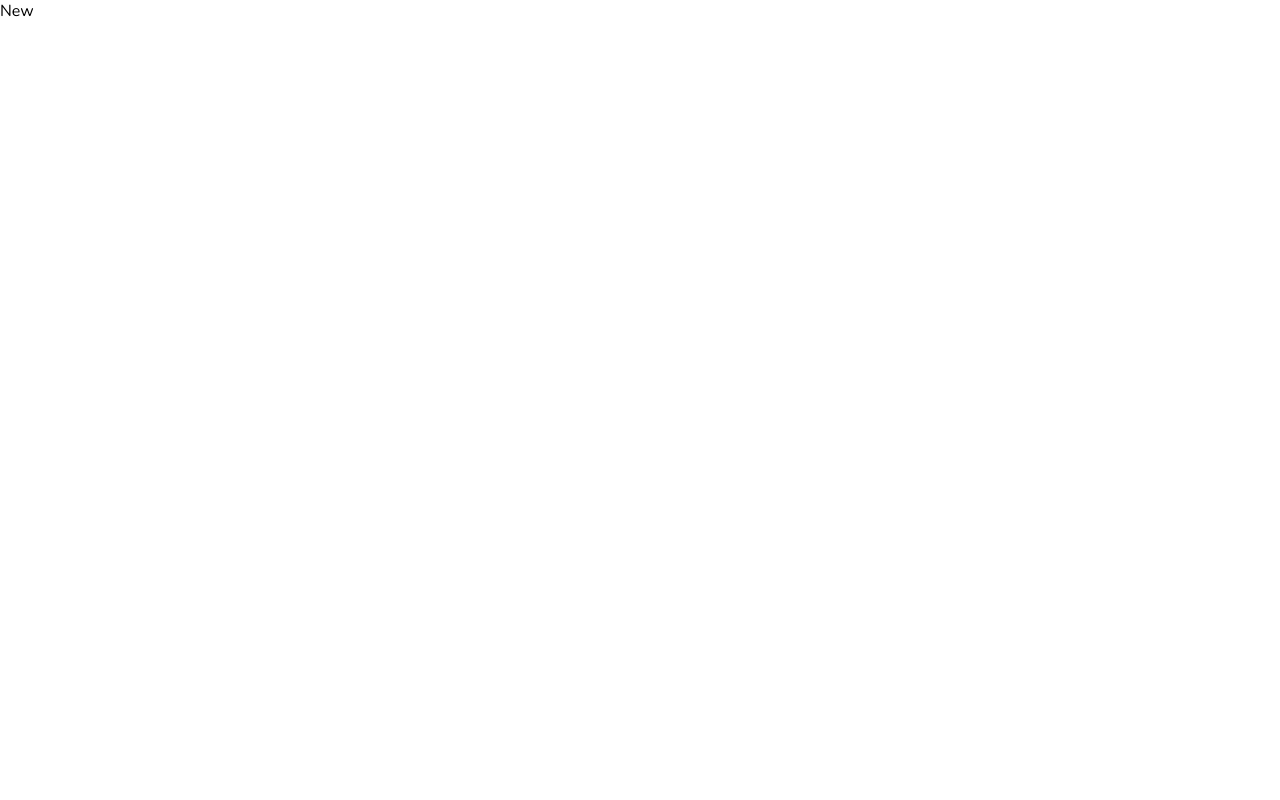
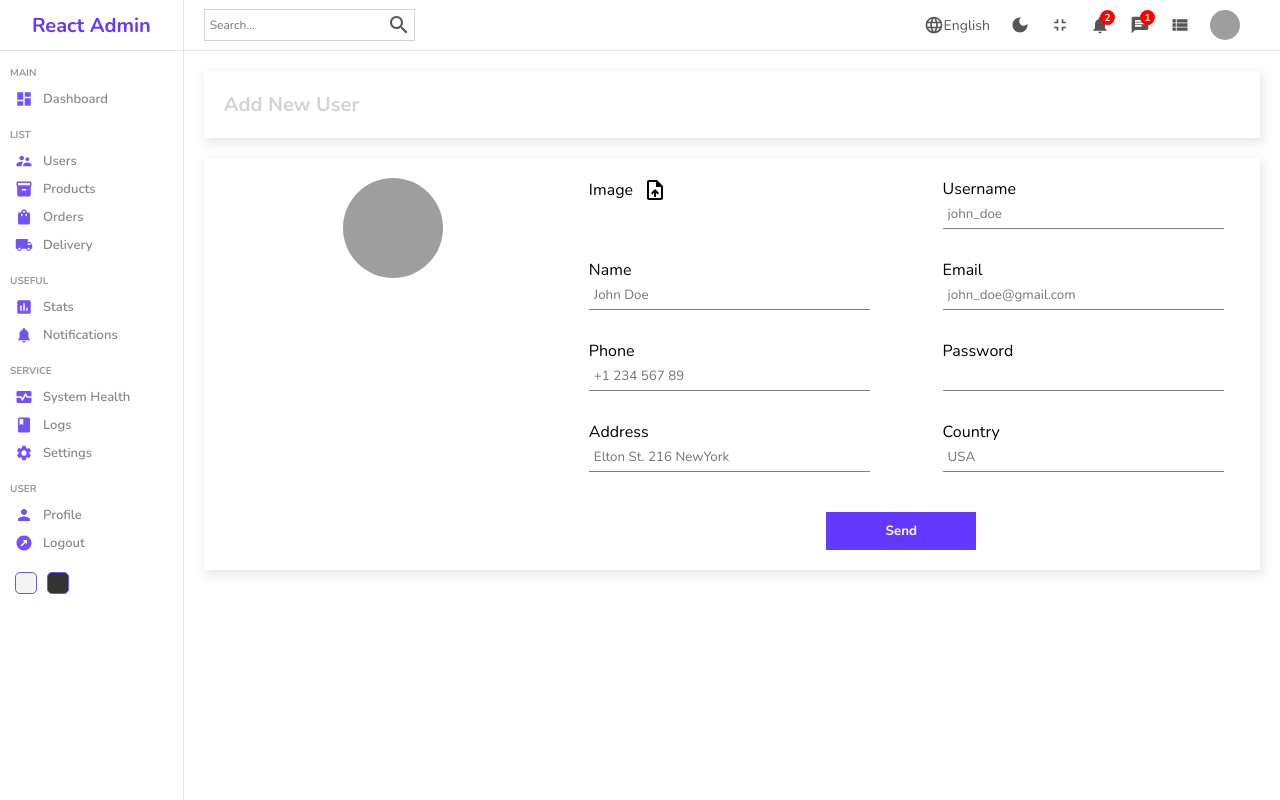
Before and after one commit to varunpats/adminDashboard, a React (Create React App) app in the folder admin-dashboard/: page /users/new in a window 1280 px wide. Built offline with nearby package versions, Linux system fonts and the light colour scheme; grey boxes are pictures that could not be loaded.

Commit message:
Page to add new user

```diff
--- a/admin-dashboard/src/pages/new/New.js
+++ b/admin-dashboard/src/pages/new/New.js
@@ -1,8 +1,63 @@
 import React from 'react';
+import Sidebar from '../../components/sidebar/Sidebar';
+import Navbar from '../../components/navbar/Navbar';
+import UploadFileIcon from '@mui/icons-material/UploadFile';
 import './New.scss';
 
 export default function New() {
     return (
-        <div>New</div>
+        <div className='new'>
+            <Sidebar />
+            <div className='container'>
+                <Navbar />
+                <div className='top'>
+                    <h1>Add New User</h1>
+                </div>
+                <div className='bottom'>
+                    <div className='left'>
+                        <img src='https://icon-library.com/images/no-image-icon/no-image-icon-0.jpg' alt='' />
+                    </div>
+                    <div className='right'>
+                        <form>
+                            <div className='formInput'>
+                                <label htmlFor='fileUpload'>
+                                    Image<UploadFileIcon className='icon' />
+                                </label>
+                                <input type='file' id='fileUpload' style={{ display: 'none' }} />
+                            </div>
+                            <div className='formInput'>
+                                <label>Username</label>
+                                <input type='text' placeholder='john_doe' />
+                            </div>
+                            <div className='formInput'>
+                                <label>Name</label>
+                                <input type='text' placeholder='John Doe' />
+                            </div>
+                            <div className='formInput'>
+                                <label>Email</label>
+                                <input type='email' placeholder='john_doe@gmail.com' />
+                            </div>
+                            <div className='formInput'>
+                                <label>Phone</label>
+                                <input type='text' placeholder='+1 234 567 89' />
+                            </div>
+                            <div className='formInput'>
+                                <label>Password</label>
+                                <input type='password' />
+                            </div>
+                            <div className='formInput'>
+                                <label>Address</label>
+                                <input type='text' placeholder='Elton St. 216 NewYork' />
+                            </div>
+                            <div className='formInput'>
+                                <label>Country</label>
+                                <input type='text' placeholder='USA' />
+                            </div>
+                            <button>Send</button>
+                        </form>
+                    </div>
+                </div>
+            </div>
+        </div>
     )
 }
--- a/admin-dashboard/src/pages/new/New.scss
+++ b/admin-dashboard/src/pages/new/New.scss
@@ -0,0 +1,77 @@
+.new {
+    display: flex;
+    width: 100%;
+
+    .container {
+        flex: 6;
+
+        .top,
+        .bottom {
+            display: flex;
+            padding: 20px;
+            margin: 20px;
+            -webkit-box-shadow: 2px 4px 10px 1px rgba(0, 0, 0, 0.47);
+            box-shadow: 2px 4px 10px 1px rgba(201, 201, 201, 0.47);
+
+            h1 {
+                color: lightgray;
+                font-size: 20px;
+            }
+
+            .left {
+                flex: 1;
+                text-align: center;
+
+                img {
+                    width: 100px;
+                    height: 100px;
+                    border-radius: 50%;
+                    object-fit: cover;
+                }
+            }
+
+            .right {
+                flex: 2;
+
+                form {
+                    display: flex;
+                    flex-wrap: wrap;
+                    gap: 30px;
+                    justify-content: space-around;
+
+                    .formInput {
+                        width: 40%;
+
+                        label {
+                            display: flex;
+                            align-items: center;
+                            gap: 10px;
+
+                            .icon {
+                                cursor: pointer;
+                            }
+                        }
+
+                        input {
+                            padding: 5px;
+                            width: 100%;
+                            border: none;
+                            border-bottom: 1px solid gray;
+                        }
+                    }
+
+                    button {
+                        width: 150px;
+                        padding: 10px;
+                        border: none;
+                        background-color: #6439ff;
+                        color: #fff;
+                        font-weight: bold;
+                        cursor: pointer;
+                        margin-top: 10px;
+                    }
+                }
+            }
+        }
+    }
+}
```
